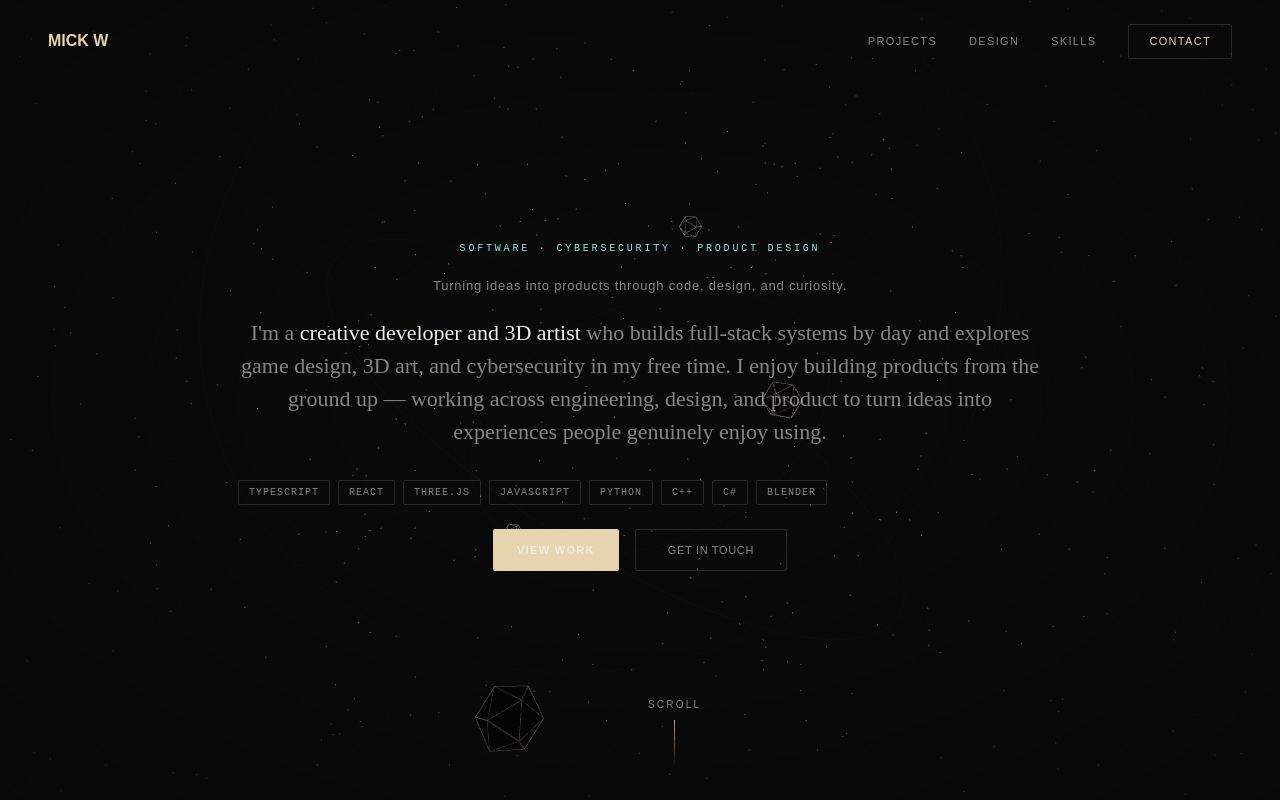
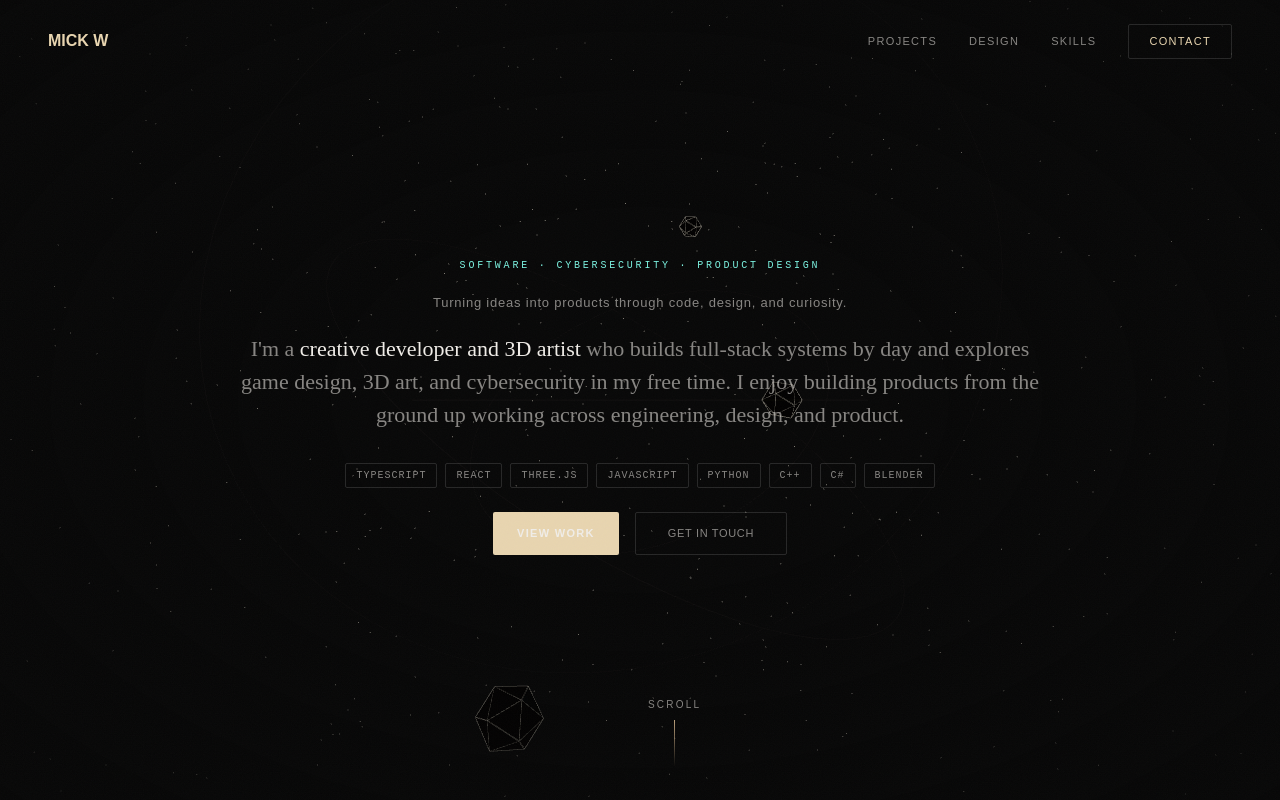
Before and after one commit to mwango-phoenix/mwango-phoenix.github.io, a React (Vite) app in the folder portfolio/: page / in a window 1280 px wide. Shown: the top 800 px of the page. Built offline with nearby package versions, Linux system fonts and the light colour scheme.

Commit message:
fix styling and wording

```diff
--- a/portfolio/src/sections/Hero.css
+++ b/portfolio/src/sections/Hero.css
@@ -5,6 +5,10 @@
   letter-spacing: 0.28em;
   text-transform: uppercase;
   color: var(--color-electric);
+}
+
+p {
+  text-wrap: pretty;
 }
 
 .hero-tagline {
--- a/portfolio/src/sections/Hero.tsx
+++ b/portfolio/src/sections/Hero.tsx
@@ -266,13 +266,12 @@ export default function Hero() {
                 </span>{" "}
                 who builds full-stack systems by day and explores game design,
                 3D art, and cybersecurity in my free time. I enjoy building
-                products from the ground up — working across engineering,
-                design, and product to turn ideas into experiences people
-                genuinely enjoy using.
+                products from the ground up working across engineering,
+                design, and product.
               </p>
             </div>
 
-            <div className="reveal reveal-d2 flex flex-wrap gap-2">
+            <div className="reveal reveal-d2 flex flex-wrap gap-2 justify-center">
               {TECH.map((tech) => (
                 <span
                   key={tech}
```
